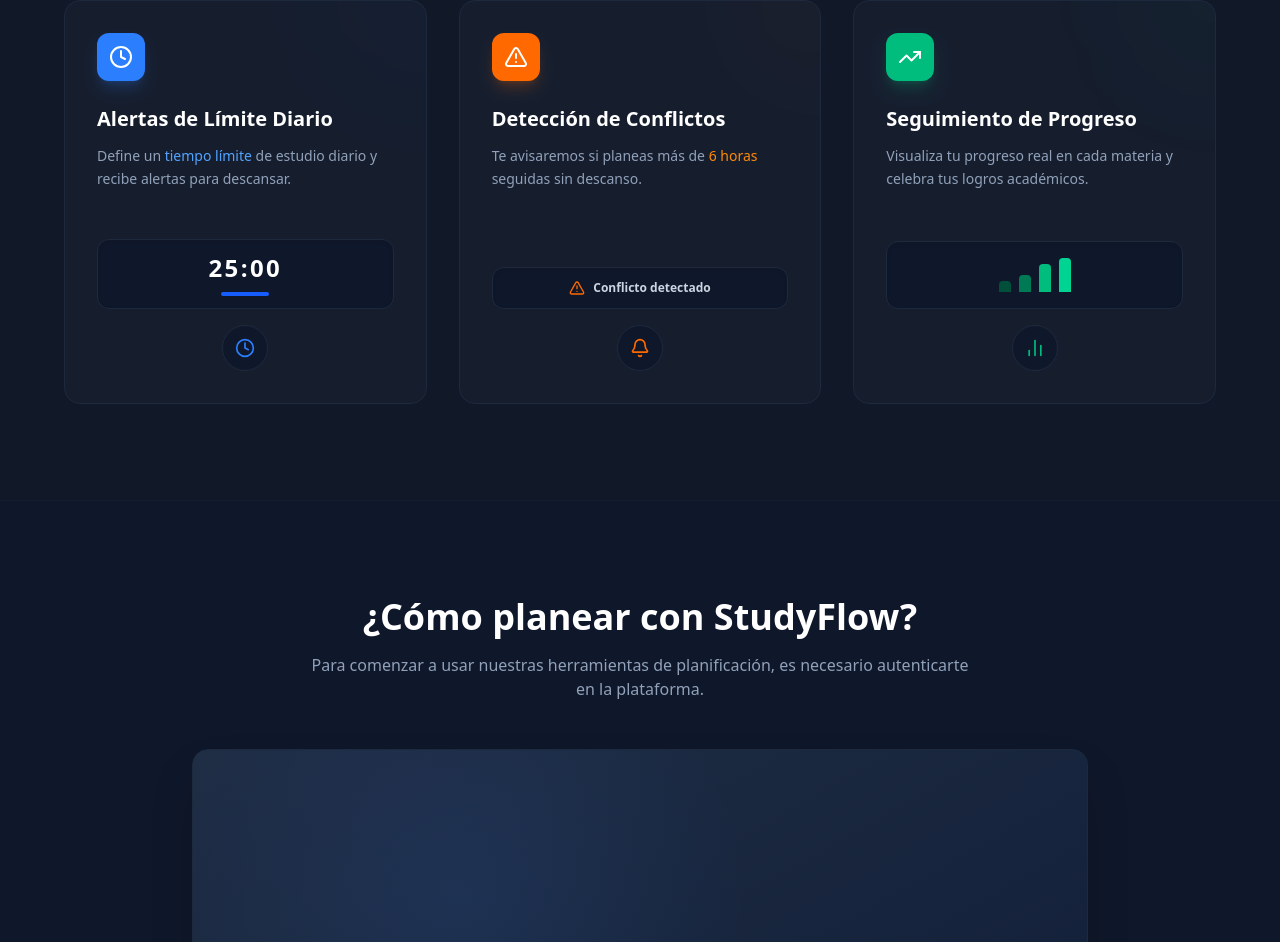
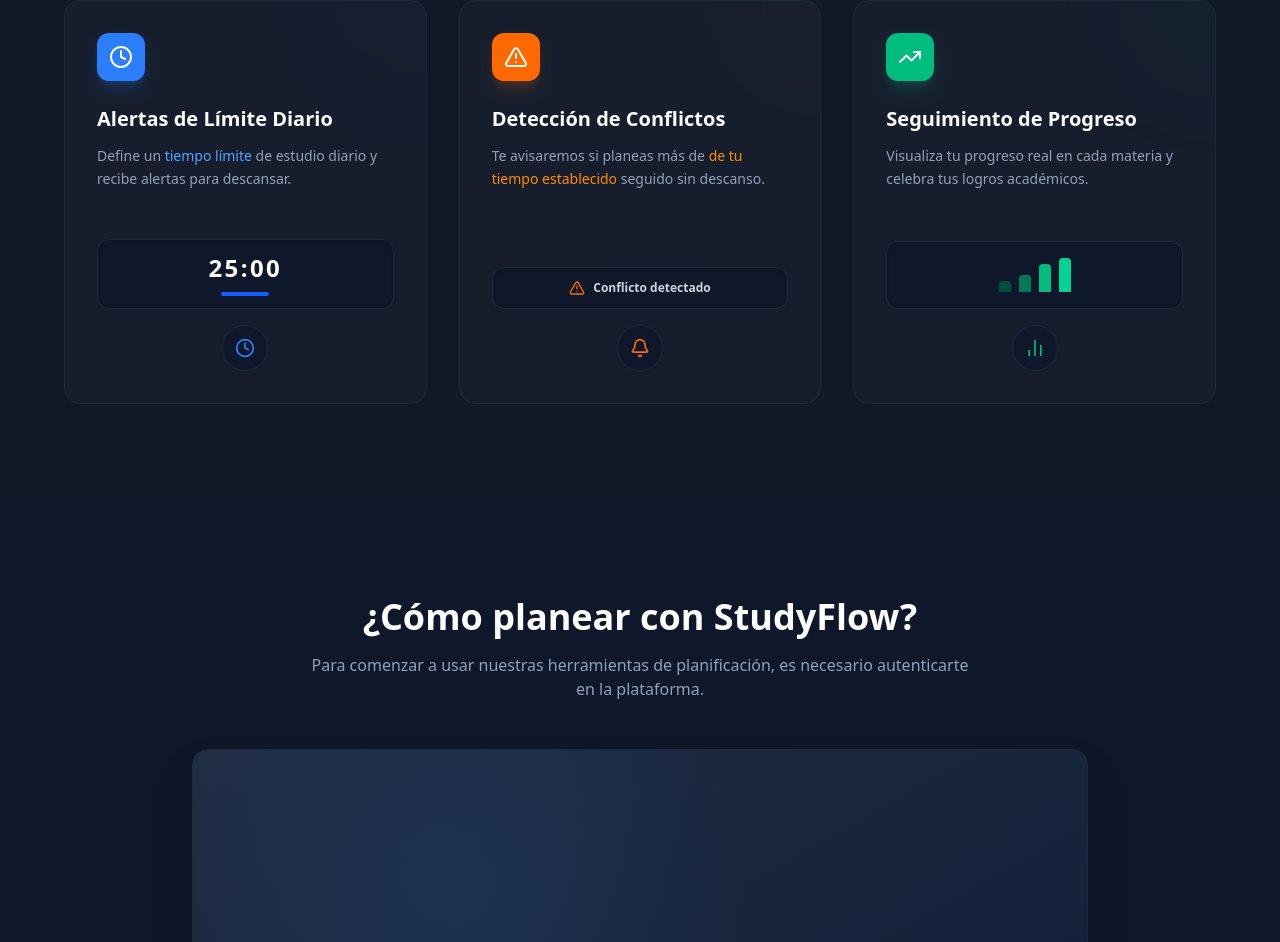
Before and after one commit to Mini-Proyecto-I/frontend, a React (Vite) app: page / in a window 1280 px wide. Shown: the part 983-1925 px from the top of the page. Built offline with nearby package versions, Linux system fonts and the light colour scheme; no server answers.

Commit message:
Update conflict detection message in Landing.tsx

```diff
--- a/src/pages/Landing.tsx
+++ b/src/pages/Landing.tsx
@@ -261,7 +261,7 @@
                                 <div className="space-y-3">
                                     <h3 className="text-xl font-bold text-white">Detección de Conflictos</h3>
                                     <p className="text-sm text-slate-400 leading-relaxed">
-                                        Te avisaremos si planeas más de <span className="text-orange-400 font-medium">6 horas</span> seguidas sin descanso.
+                                        Te avisaremos si planeas más de <span className="text-orange-400 font-medium">de tu tiempo establecido</span> seguido sin descanso.
                                     </p>
                                 </div>
                                 <div className="mt-auto pt-6 flex flex-col items-center gap-4">
```
